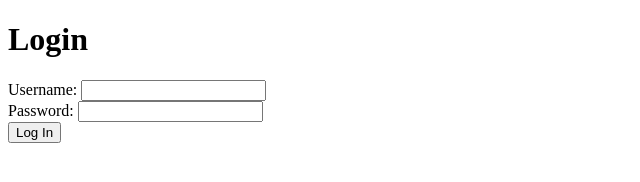
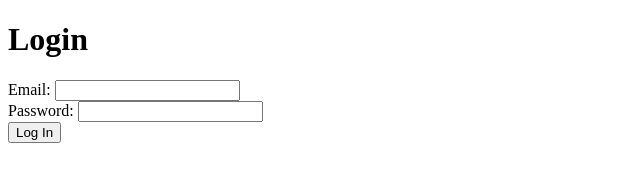
Before and after one commit to MEVA-ITP/Api, a website: page public/login/index.html in a window 1280 px wide. Shown: the full height of the page, 0-640 px from the left. Drawn offline with Linux system fonts and the light colour scheme.

Commit message:
Moved user to email

```diff
--- a/public/login/index.html
+++ b/public/login/index.html
@@ -8,8 +8,8 @@
 <h1>Login</h1>
 <form action="/login" method="post">
     <div>
-        <label>Username:</label>
-        <input type="text" name="username"/>
+        <label>Email:</label>
+        <input type="text" name="email"/>
     </div>
     <div>
         <label>Password:</label>
```
